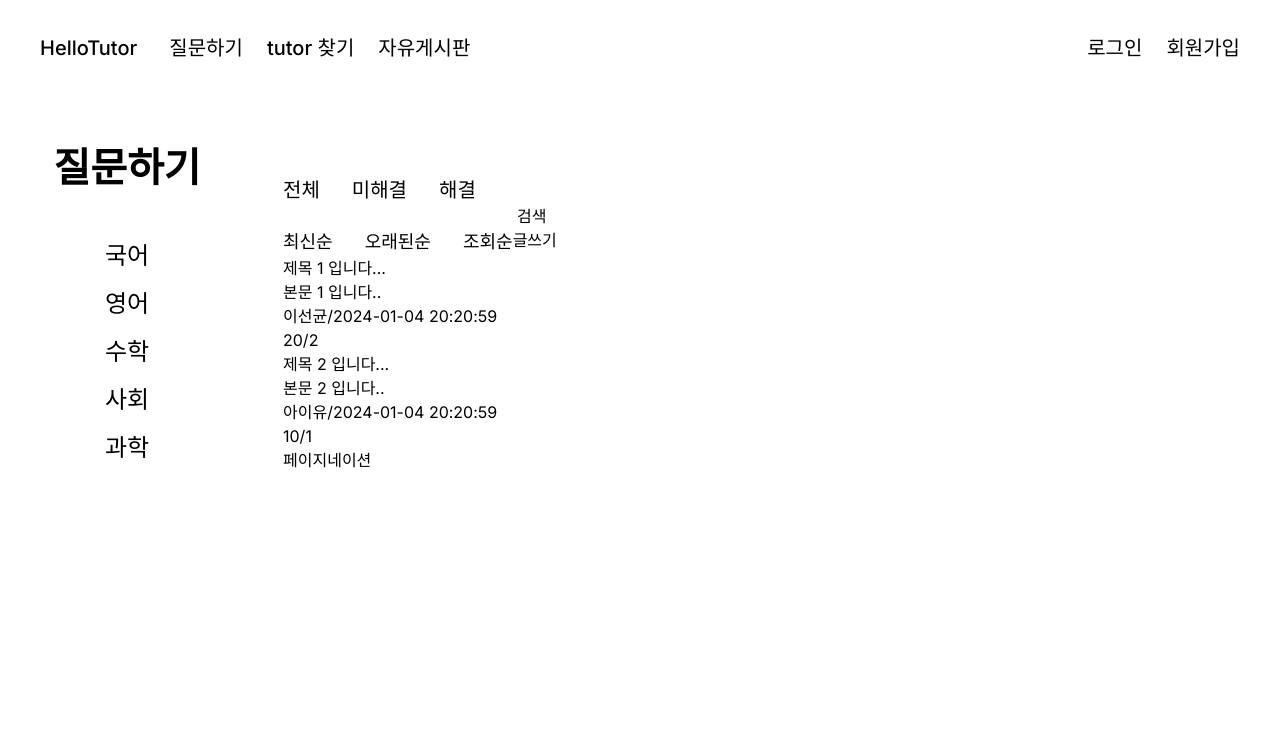
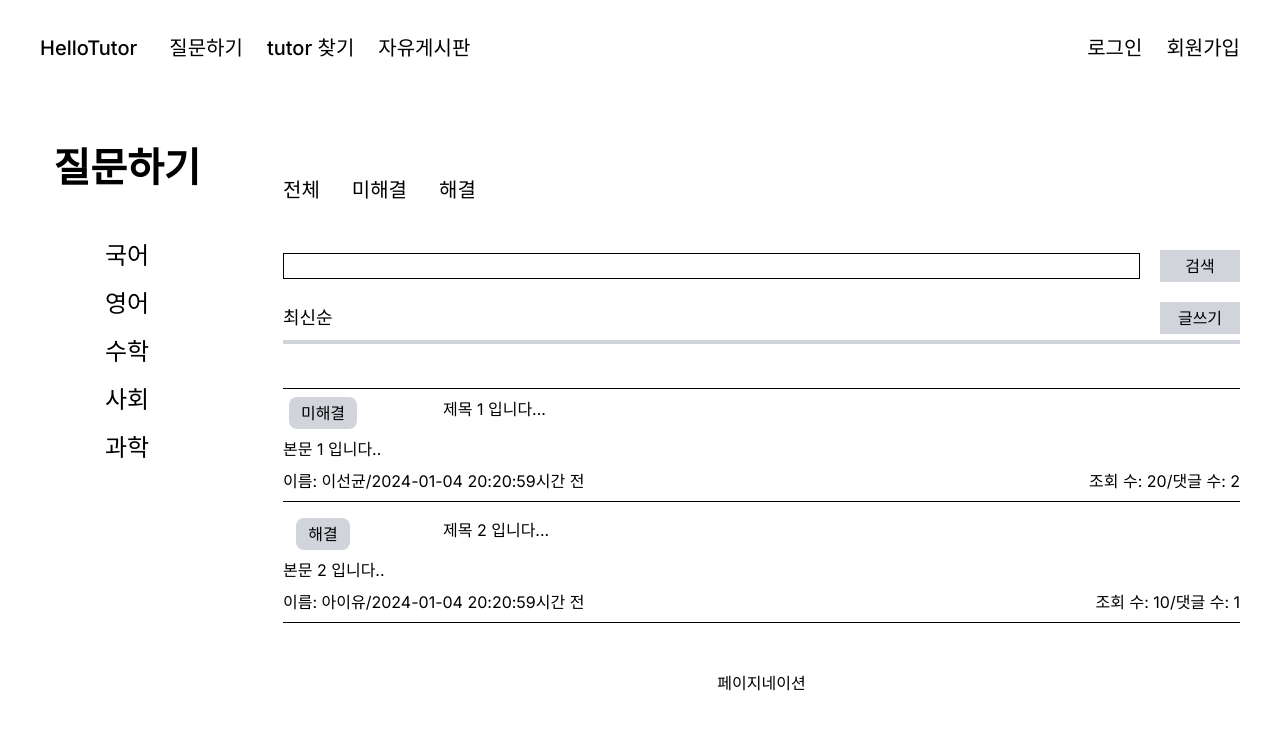
Before and after one commit to HelloTutor/HelloTutor-FE, a Next.js app: page /question in a window 1280 px wide. Shown: the top 730 px of the page. Built offline with nearby package versions, Linux system fonts and the light colour scheme.

Commit message:
feat: question 리스트 페이지 완성

```diff
--- a/src/app/question/page.tsx
+++ b/src/app/question/page.tsx
@@ -1,6 +1,8 @@
 'use client';
 
+import Button from '@/components/Button';
 import DashboardNavBar from '@/components/DashboardNavBar';
+import HorizontalLine from '@/components/HorizontalLine';
 import SearchForm from '@/components/SearchForm';
 import SubjectSideBar from '@/components/SubjectSideBar';
 import Link from 'next/link';
@@ -34,24 +36,7 @@ const sortNavigationItems = [
   {
     navTitle: '최신순',
     fontSize: 'text-lg',
-    navi() {
-      console.log('최신순');
-    },
-  },
-  {
-    navTitle: '오래된순',
-    fontSize: 'text-lg',
-
-    navi() {
-      console.log('오래된순');
-    },
-  },
-  {
-    navTitle: '조회순',
-    fontSize: 'text-lg',
-    navi() {
-      console.log('조회순');
-    },
+    navi() {},
   },
 ];
 
@@ -86,38 +71,49 @@ export default function Question() {
       <SubjectSideBar title='질문하기' />
 
       {/* content right */}
-      <section className='flex flex-col ml-[69px] mt-20'>
+      <section className='flex flex-col ml-[69px] mt-20 w-full gap-5'>
         <DashboardNavBar navItem={statusNavigationItems} />
+        <div className='mt-1.5' />
         <SearchForm />
-        <div className='flex'>
+        <div className='flex items-center border-b-4 border-gray-300 border-solid pb-1.5'>
           <DashboardNavBar navItem={sortNavigationItems} />
           <Link href='/question/write-content'>
-            <span>글쓰기</span>
+            <Button title='글쓰기' type='button' />
           </Link>
         </div>
-        <div>
+
+        <div className='mt-6'>
+          <HorizontalLine />
           <ul>
             {questionList.map((post) => {
               return (
-                <li key={post.id}>
-                  <div>
-                    <div>{post.status}</div>
+                <li key={post.id} className='flex flex-col gap-2 pt-2 pb-2'>
+                  <div className='flex'>
+                    <div className='flex justify-center w-20 mr-20'>
+                      <div className='rounded-lg bg-gray-300 py-1 px-3'>
+                        {post.status ? '해결' : '미해결'}
+                      </div>
+                    </div>
                     <p>{post.title}</p>
                   </div>
                   <div dangerouslySetInnerHTML={{ __html: post.desc }} />
-                  <div>
+                  <div className='flex justify-between'>
                     <div>
-                      <span>{post.name}</span>/<span>{post.time}</span>
+                      <span>{`이름: ${post.name}`}</span>/
+                      <span>{`${post.time}시간 전`}</span>
                     </div>
                     <div>
-                      <span>{post.hits}</span>/<span>{post.numOfComments}</span>
+                      <span>{`조회 수: ${post.hits}`}</span>/
+                      <span>{`댓글 수: ${post.numOfComments}`}</span>
                     </div>
                   </div>
+                  <HorizontalLine />
                 </li>
               );
             })}
           </ul>
-          <div>페이지네이션</div>
+
+          <div className='flex justify-center mt-10'>페이지네이션</div>
         </div>
       </section>
     </div>
--- /dev/null
+++ b/src/components/Button/index.tsx
@@ -0,0 +1,13 @@
+export default function Button({
+  title,
+  type,
+}: {
+  title: string;
+  type: 'submit' | 'reset' | 'button' | undefined;
+}) {
+  return (
+    <button className='bg-gray-300 py-1 px-4 md:min-w-20' type={type}>
+      <span>{title}</span>
+    </button>
+  );
+}
--- a/src/components/DashboardNavBar/index.tsx
+++ b/src/components/DashboardNavBar/index.tsx
@@ -12,7 +12,7 @@ export default function DashboardNavBar<T extends NavItem>({
   navItem: T[];
 }) {
   return (
-    <ul className='flex gap-8'>
+    <ul className='flex gap-8 flex-1 items-center'>
       {navItem.map((item, index) => {
         return (
           <li key={index}>
--- /dev/null
+++ b/src/components/HorizontalLine/index.tsx
@@ -0,0 +1,3 @@
+export default function HorizontalLine() {
+  return <hr className='border-t border-black border-solid' />;
+}
--- a/src/components/SearchForm/index.tsx
+++ b/src/components/SearchForm/index.tsx
@@ -1,10 +1,10 @@
+import Button from '../Button';
+
 export default function SearchForm() {
   return (
-    <form>
-      <input />
-      <button type='submit'>
-        <span>검색</span>
-      </button>
+    <form className='flex items-center'>
+      <input className='flex-1 border border-solid border-black mr-5' />
+      <Button title='검색' type='submit' />
     </form>
   );
 }
```
